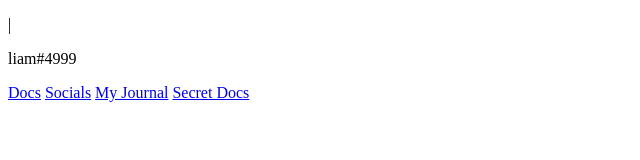
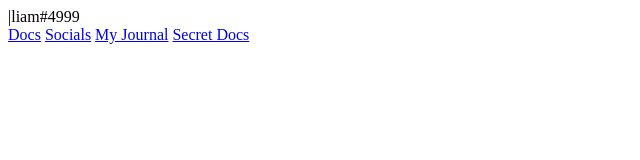
Before and after one commit to lammmab/blackwater, a plain HTML site: page index.html in a window 1280 px wide. Shown: the whole page, without its empty margins (0-640 px from the left). Drawn offline with Linux system fonts and the light colour scheme.

Commit message:
started on css

```diff
--- a/index.html
+++ b/index.html
@@ -1,6 +1,7 @@
 <!DOCTYPE html>
 <html lang="en">
 <head>
+    <link rel="stylesheet" href="style.css">
     <meta charset="UTF-8">
     <meta http-equiv="X-UA-Compatible" content="IE=edge">
     <meta name="viewport" content="width=device-width, initial-scale=1.0">
--- /dev/null
+++ b/style.css
@@ -0,0 +1,3 @@
+p, a {
+    display: inline;
+}
```
